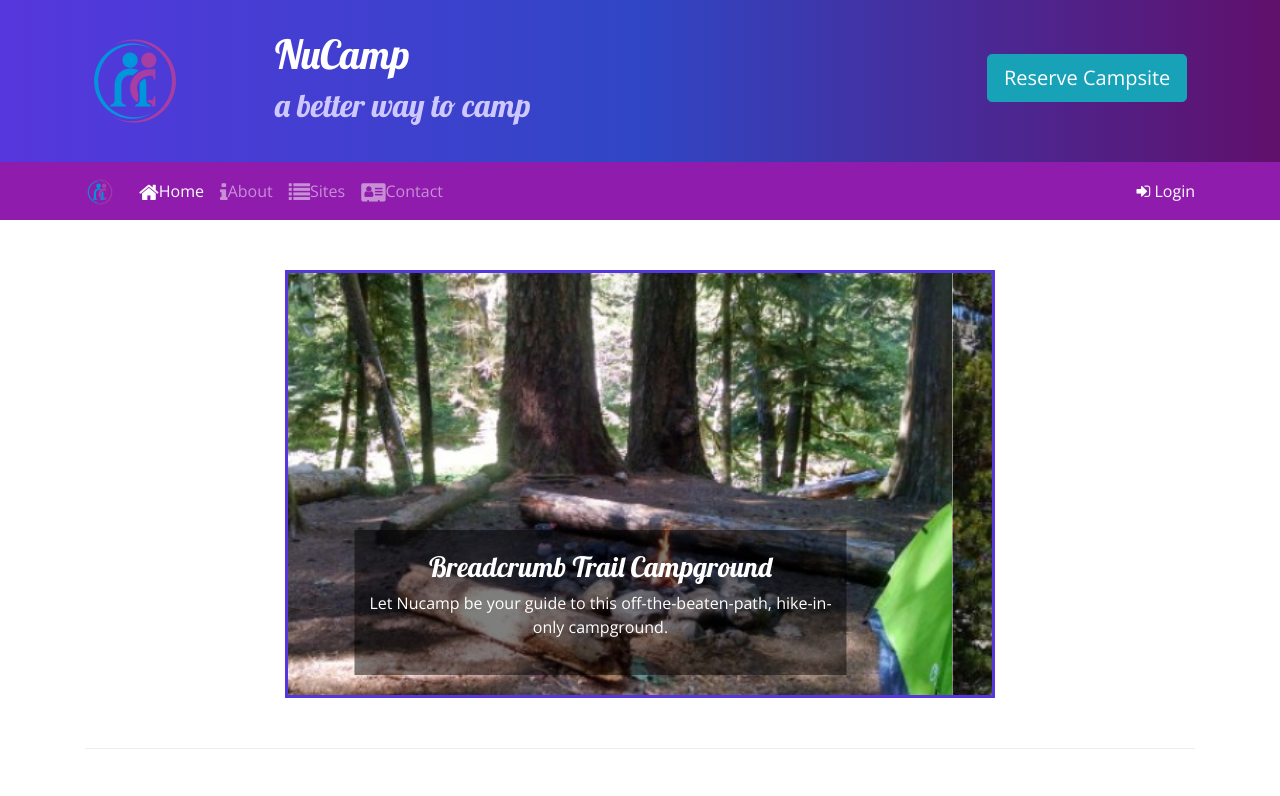
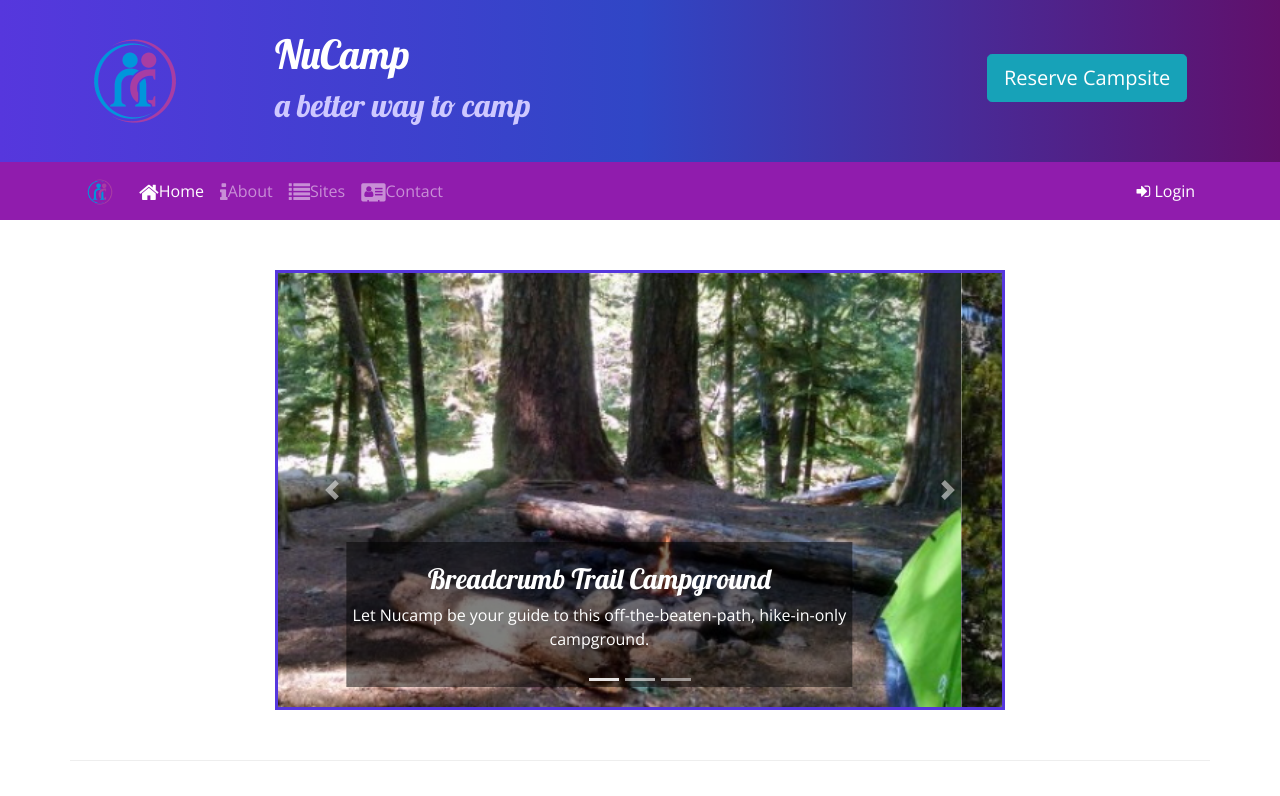
Before and after one commit to muharem34/nucampsite, a website: page index.html in a window 1280 px wide. Shown: the top 796 px of the page. Drawn offline with nearby package versions, Linux system fonts and the light colour scheme.

Commit message:
Carousel Final

```diff
--- a/index.html
+++ b/index.html
@@ -103,11 +103,16 @@
         </div>
     </div>
 
-    <div class="container">
+
     <div class="container">
         <div class="row row-content">
             <div class="col-md-8 mx-auto">
                 <div id="homeCarousel" class="carousel slide" data-ride="carousel">
+                    <ol class="carousel-indicators">
+                        <li data-target="#homeCarousel" data-slide-to="0" class="active"></li>
+                        <li data-target="#homeCarousel" data-slide-to="1"></li>
+                        <li data-target="#homeCarousel" data-slide-to="2"></li>
+                    </ol>
                     <div class="carousel-inner">
                         <div class="carousel-item active">
                             <img class="d-block w-100" src="img/breadcrumb-trail.jpg"
@@ -136,6 +141,14 @@
                         </div>
 
                     </div>
+                    <a class="carousel-control-prev" href="#homeCarousel" role="button" data-slide="prev">
+                        <span class="carousel-control-prev-icon"></span>
+                        <span class="sr-only">Previous</span>
+                    </a>
+                    <a class="carousel-control-next" href="#homeCarousel" role="button" data-slide="next">
+                        <span class="carousel-control-next-icon"></span>
+                        <span class="sr-only">Next</span>
+                    </a>
                 </div>
 
             </div>
```
Lines whose indentation alone changed are shown as unchanged.
